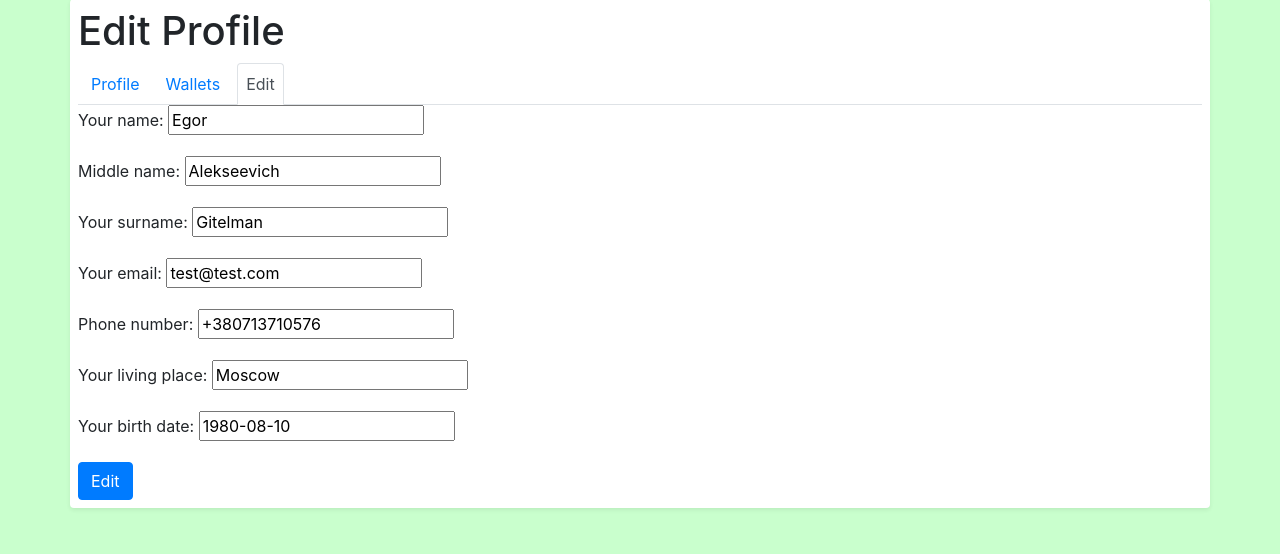
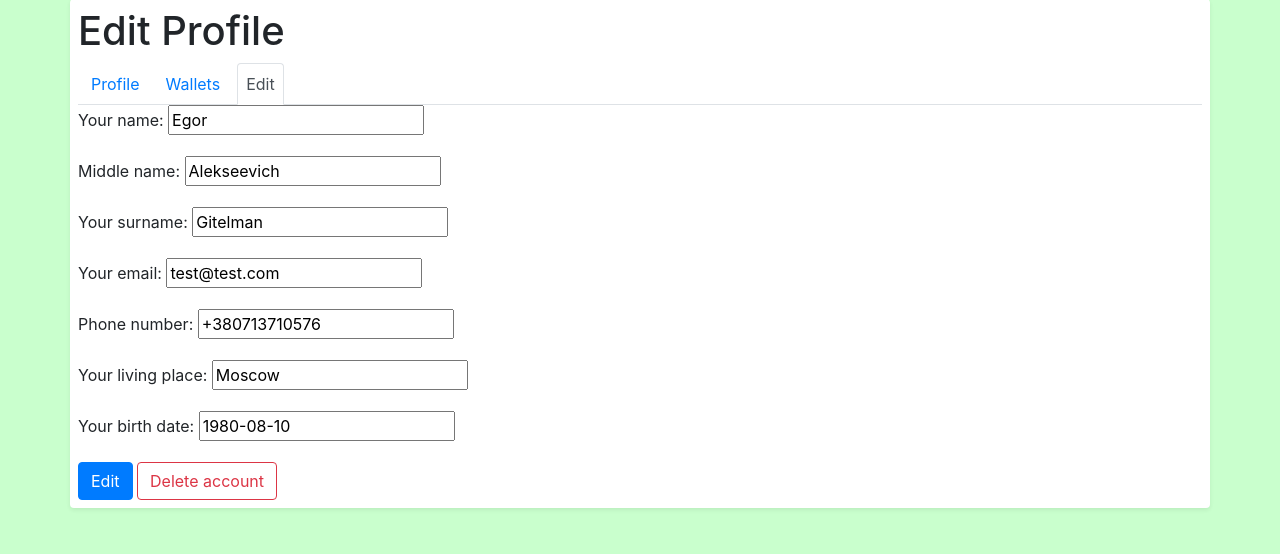
Before and after one commit to whyme0/mWallet, a Django app: page /profile/edit in a window 1280 px wide. Shown: the part 49-603 px from the top of the page. Run offline with Django 3.2, Linux system fonts and the light colour scheme; a user stored in the database is signed in; parts of the project's set-up code (start-up, migrations or seed data) failed here and were passed over; some libraries are stand-ins or nearby versions.

Commit message:
added button delete account

```diff
--- a/mWallet/templates/profiles/edit.html
+++ b/mWallet/templates/profiles/edit.html
@@ -11,6 +11,7 @@
 			{% csrf_token %}
 			{{ form.as_p }}
 			<input type="submit" value="Edit" class="btn btn-primary">
+			<a href="{% url 'profiles:profile_deleting' %}" class="btn btn-outline-danger">Delete account</a>
 		</form>
 	</div>
 
```
